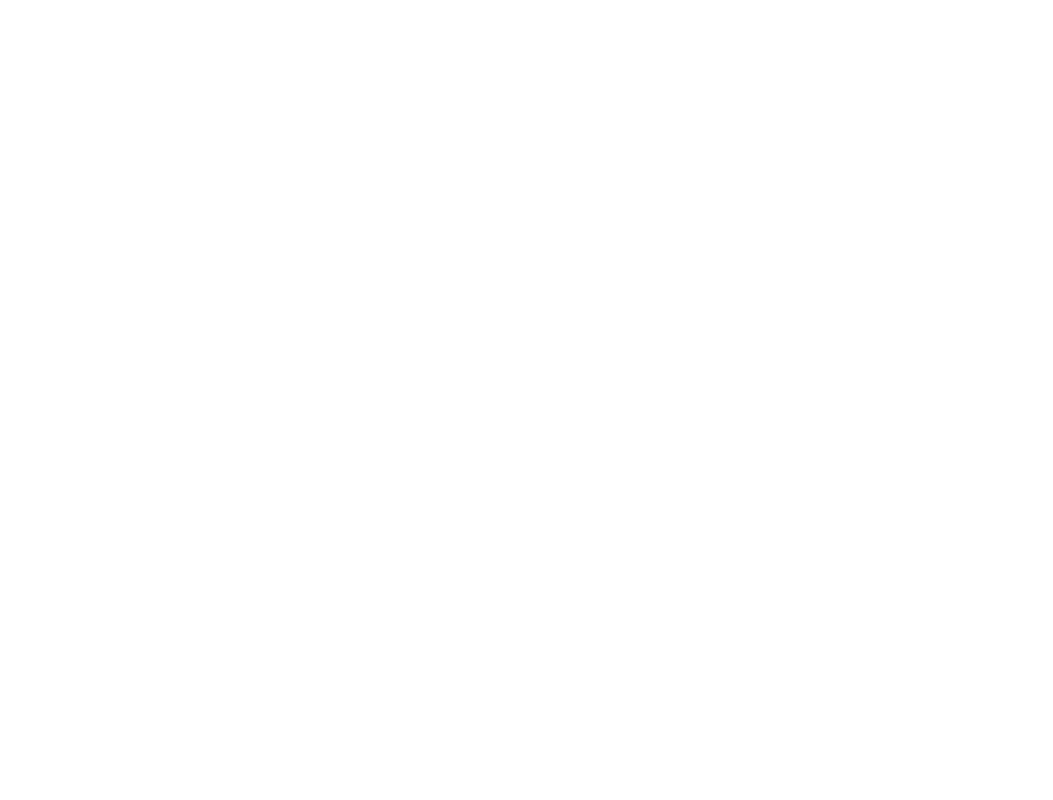
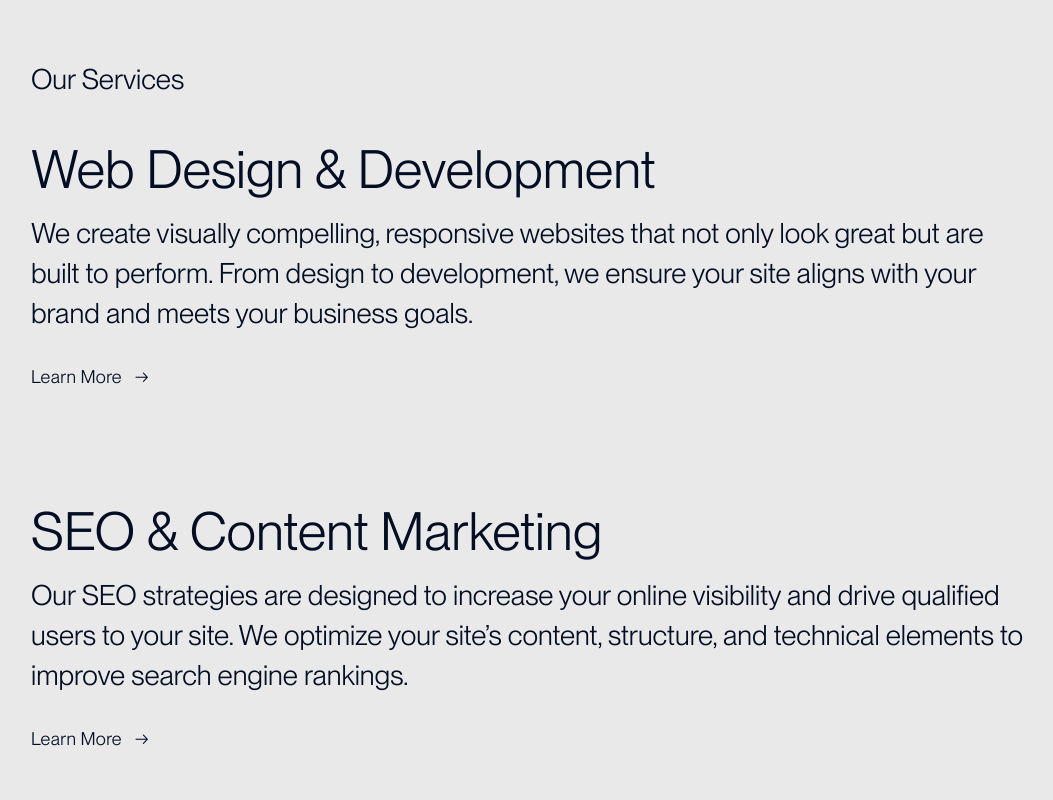
Before and after one commit to elliemoulton/adam-portfolio, a Next.js app: page / in a window 1280 px wide. Shown: the part 1380-2180 px from the top of the page, without its empty margins (29-1082 px from the left). Before the commit the page ends 1377 px from the top, so only its background shows below. Built offline with nearby package versions, Linux system fonts and the light colour scheme.

Commit message:
our services homepage

```diff
--- a/src/app/globals.css
+++ b/src/app/globals.css
@@ -239,3 +239,38 @@ nav ul {
 .hero-section-upper .case-studies-cta {
     border-bottom: #e9e9e9 1px solid;
 }
+
+.our-services {
+    padding: 100px 60px 0;
+}
+
+.our-services .text-block {
+    width: 1000px;
+}
+
+.our-services h2 {
+    font-size: 28px;
+    font-style: normal;
+    font-weight: 400;
+    line-height: 44px; /* 157.143% */
+    margin-bottom: 36px;
+}
+
+.our-services h3 {
+    font-size: 53px;
+    font-style: normal;
+    font-weight: 400;
+    line-height: normal;
+    margin-bottom: 12px;
+}
+
+.our-services a {
+    color: #030e24;
+    display: inline-block;
+    font-size: 18px;
+    font-style: normal;
+    font-weight: 500;
+    line-height: 44px; /* 244.444% */
+    letter-spacing: 0.36px;
+    margin: 22px 0 100px;
+}
--- a/src/app/page.tsx
+++ b/src/app/page.tsx
@@ -36,6 +36,35 @@ export default function Home() {
                     <ImageCarousel />
                 </div>
             </div>
+            <div className='light-background our-services'>
+                <div className='text-block'>
+                    <h2>Our Services</h2>
+                    <h3>Web Design & Development</h3>
+                    <p>
+                        We create visually compelling, responsive websites that
+                        not only look great but are built to perform. From
+                        design to development, we ensure your site aligns with
+                        your brand and meets your business goals.
+                    </p>
+                    <Link href='/'>Learn More &nbsp; &rarr;</Link>
+                    <h3>SEO & Content Marketing</h3>
+                    <p>
+                        Our SEO strategies are designed to increase your online
+                        visibility and drive qualified users to your site. We
+                        optimize your site’s content, structure, and technical
+                        elements to improve search engine rankings.
+                    </p>
+                    <Link href='/'>Learn More &nbsp; &rarr;</Link>
+                    <h3>Web Design & Development</h3>
+                    <p>
+                        We focus on enhancing the user experience by making your
+                        website intuitive, easy to navigate, and engaging. Our
+                        goal is to create seamless interactions that keep users
+                        satisfied and encourage conversions.
+                    </p>
+                    <Link href='/'>Learn More &nbsp; &rarr;</Link>
+                </div>
+            </div>
         </>
     );
 }
```
